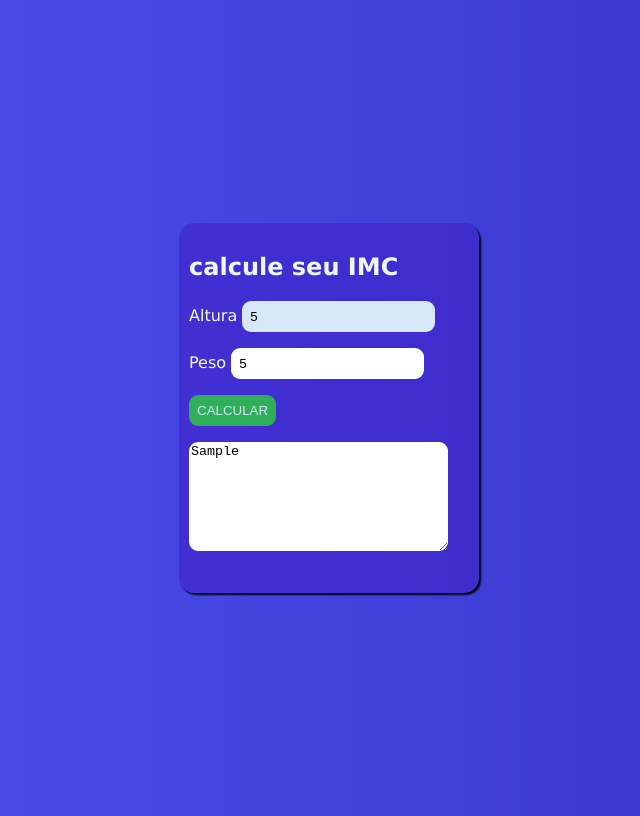
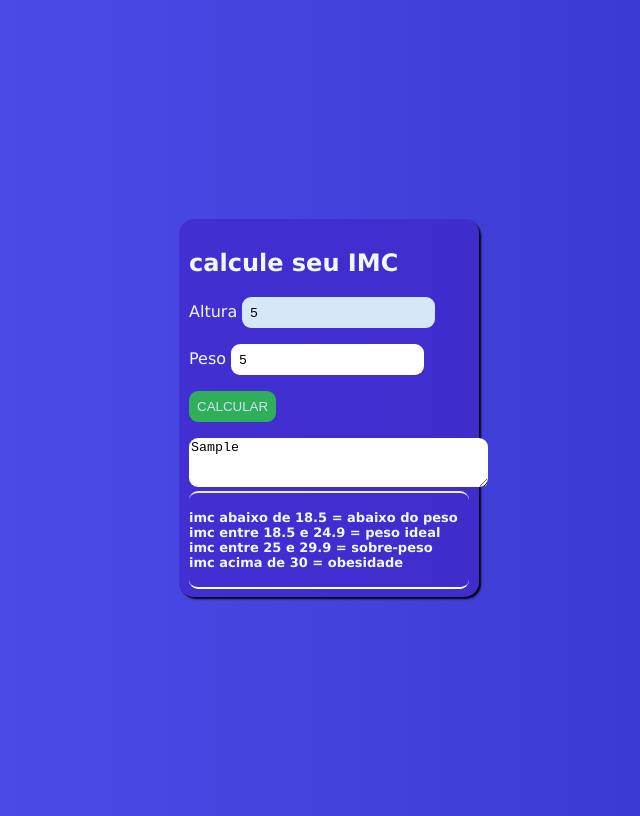
Before and after one commit to jovansouza/imc, a plain HTML site: page index.html in a window 1280 px wide. Both pictures are taken after typing "5", "5", "Sample" into the empty fields and a click on the button "CALCULAR". Shown: the whole page, without its empty margins (319-959 px from the left). Drawn offline with Linux system fonts and the light colour scheme.

Commit message:
atualizei

```diff
--- a/index.html
+++ b/index.html
@@ -15,19 +15,27 @@
         </div>
         <div>
            <label for="altura">Altura</label>
-            <input type="number" name="altura" id="altura" placeholder="digite sua altura" required>
+            <input type="number" name="altura" id="altura" placeholder="digite sua altura" required >
 
             <label for="peso">Peso</label>
-            <input type="number" name="peso" id="peso" placeholder="digite seu peso" required>
+            <input type="number" name="peso" id="peso" placeholder="digite seu peso" required  >
             <button onclick="imc()" id="calcular">CALCULAR</button>
 
 
         <div>
 
            <div>
-            <textarea  name="" id="text_area" cols="30" rows="7"></textarea >
+            <textarea  name="" id="text_area" cols="35" rows="3" placeholder="resultado"></textarea >
            </div>
+          <div id="info">
+            <h4>
+                imc abaixo de 18.5 = abaixo do peso <br>
+                imc entre 18.5 e 24.9 = peso ideal <br>
+                imc entre 25 e 29.9 = sobre-peso <br>
+                imc acima de 30 = obesidade
 
+            </h4>
+          </div>
 
     </div>
     <script src="script.js"></script>
--- a/script.js
+++ b/script.js
@@ -4,17 +4,17 @@ const peso = document.getElementById('peso').value;
 
 
 
-const valorimc = (peso/(altura*altura )).toFixed(1) ;
+const valorimc = ( peso/(altura*altura )).toFixed(1) ;
 
 
 if(valorimc <18.5){
    alert (`seu IMC é ${valorimc}, então voçê tá magrin!`);
 }else if(valorimc <24.9){
     alert (`seu IMC é ${valorimc}, então voçê tá um pitel!`)
-}else if(valorimc <29.9){
+}else if(valorimc > 30){
     alert (`seu IMC é ${valorimc}, então voçê tá gordin`)
 }
 
-document.getElementById('text_area').innerText= valorimc
+document.getElementById('text_area').innerText= `seu imc é = ${valorimc} `
 
 }
--- a/style.css
+++ b/style.css
@@ -16,7 +16,7 @@ body{
     border-radius: 15px;
     background-color: rgba(64, 28, 196, 0.521);
     padding: 10px;
-    height: 350px;
+    height: 358px;
     width: 280px;
 
 }
@@ -67,3 +67,12 @@ body{
     margin-top: 1rem;
 
 }
+
+#info{
+    font-size: 13px;
+    border-top: 2px solid rgb(241, 235, 235);
+    border-radius: 9px;
+    border-bottom: 2px solid white;
+    margin-bottom: 10px;
+
+}
```
